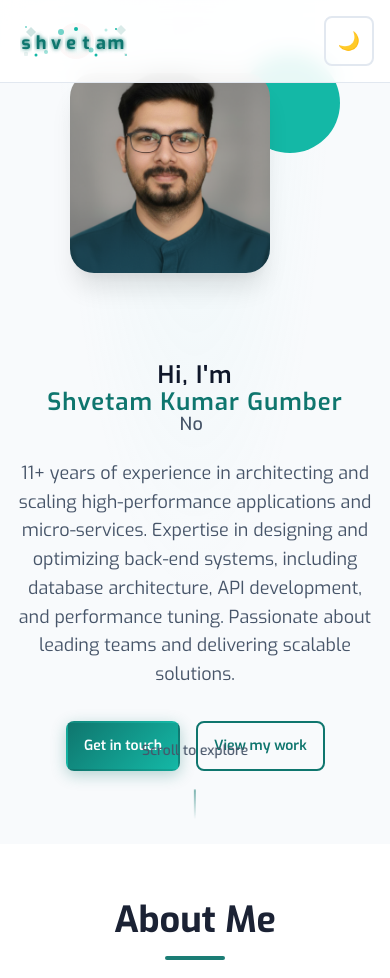
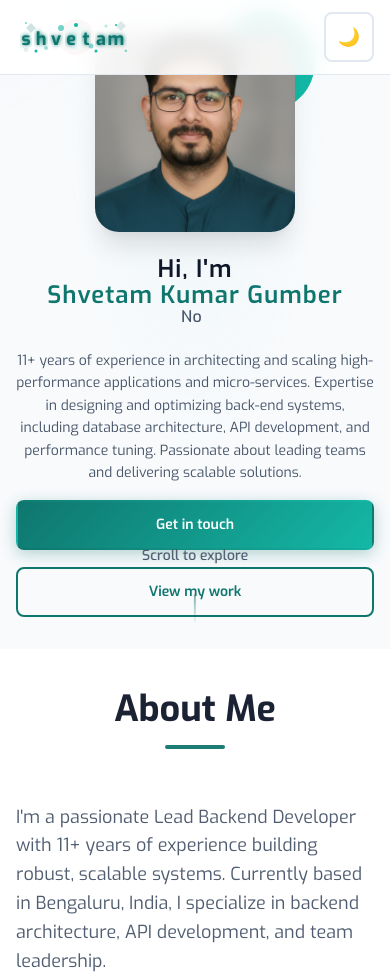
Before and after one commit to shvetamKumar/my-portfolio, a plain HTML site: page index.html in a window 390 px wide. Shown: the top 978 px of the page. Drawn offline with Linux system fonts and the light colour scheme.

Commit message:
chore: fix responsiveness

```diff
--- a/styles.css
+++ b/styles.css
@@ -1775,42 +1775,86 @@ section {
     order: 1;
   }
 
+  .image-container {
+    width: 250px;
+    height: 250px;
+  }
+
+  .profile-image {
+    width: 250px;
+    height: 250px;
+  }
+
+  .hero-title {
+    font-size: var(--font-size-3xl);
+  }
+
+  .hero-cta {
+    justify-content: center;
+    flex-direction: column;
+    gap: var(--spacing-base);
+  }
+
+  .hero-description {
+    font-size: var(--font-size-base);
+    margin-bottom: var(--spacing-lg);
+  }
+
+  .hero {
+    padding: var(--spacing-2xl) var(--spacing-base);
+  }
+
+  .projects-grid {
+    grid-template-columns: 1fr;
+  }
+
+  .skills-grid {
+    grid-template-columns: repeat(2, 1fr);
+    gap: var(--spacing-sm);
+  }
+
+  .timeline::before {
+    display: none;
+  }
+
+  .timeline-item {
+    padding-left: 0;
+  }
+
+  .timeline-marker {
+    display: none;
+  }
+}
+
+@media (max-width: 480px) {
+  .hero-title {
+    font-size: var(--font-size-2xl);
+  }
+
+  .hero-subtitle {
+    font-size: var(--font-size-base);
+  }
+
+  .hero-description {
+    font-size: var(--font-size-sm);
+    margin-bottom: var(--spacing-base);
+  }
+
+  .image-container {
+    width: 200px;
+    height: 200px;
+  }
+
   .profile-image {
     width: 200px;
     height: 200px;
   }
 
-  .hero-title {
-    font-size: var(--font-size-3xl);
-  }
-
-  .hero-cta {
-    justify-content: center;
-  }
-
-  .projects-grid {
-    grid-template-columns: 1fr;
-  }
-
-  .skills-grid {
-    grid-template-columns: repeat(2, 1fr);
-    gap: var(--spacing-sm);
-  }
-
-  .timeline::before {
-    display: none;
-  }
-
-  .timeline-item {
-    padding-left: 0;
-  }
-
-  .timeline-marker {
-    display: none;
-  }
-}
-
-@media (max-width: 480px) {
+  .hero-cta .btn {
+    width: 100%;
+    text-align: center;
+  }
+
   .skills-grid {
     grid-template-columns: 1fr;
   }
@@ -1832,23 +1876,34 @@ section {
   }
 
   .nav-container {
-    padding: var(--spacing-base);
+    padding: var(--spacing-sm) var(--spacing-base);
   }
 
   section {
-    padding: var(--spacing-2xl) 0;
+    padding: var(--spacing-xl) 0;
   }
 
   .hero {
-    padding: var(--spacing-2xl) var(--spacing-base);
-  }
-
-  .hero-title {
-    font-size: var(--font-size-2xl);
+    padding: var(--spacing-xl) var(--spacing-base);
+    min-height: auto;
+  }
+
+  .hero-content {
+    gap: var(--spacing-base);
   }
 
   .btn {
     padding: var(--spacing-sm) var(--spacing-base);
     font-size: var(--font-size-sm);
   }
-}
+
+
+  .hero-title {
+    font-size: var(--font-size-2xl);
+  }
+
+  .btn {
+    padding: var(--spacing-sm) var(--spacing-base);
+    font-size: var(--font-size-sm);
+  }
+}
```
